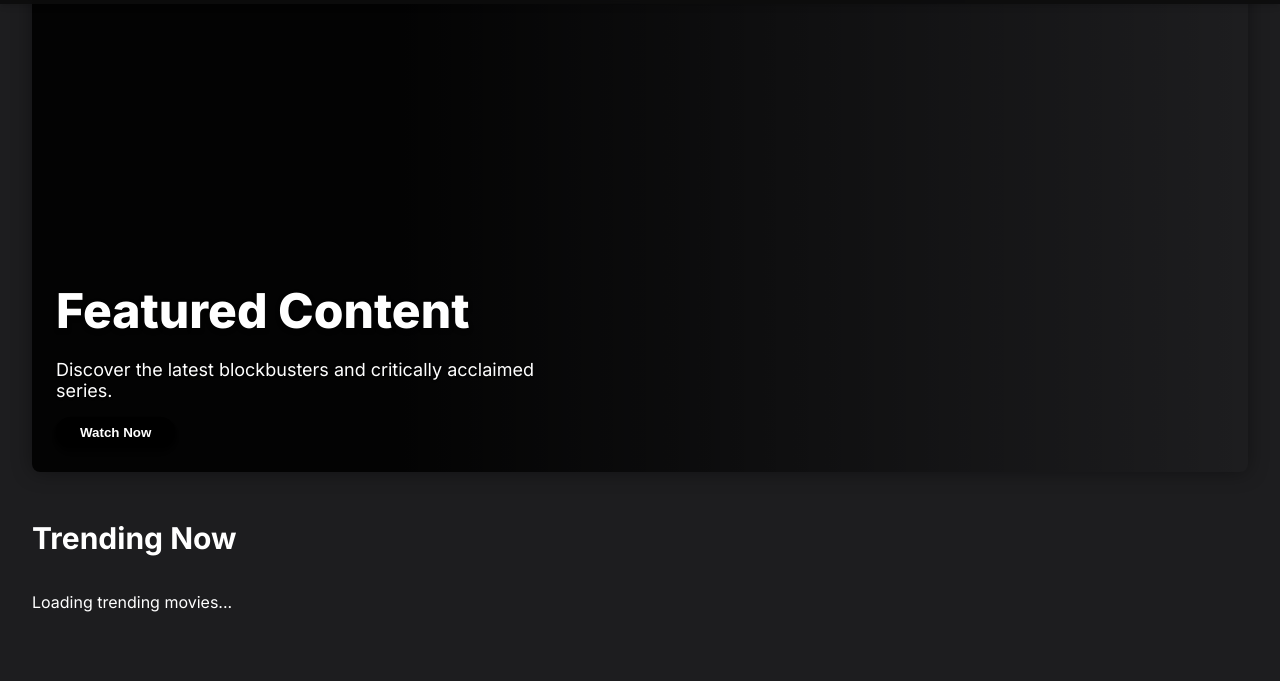
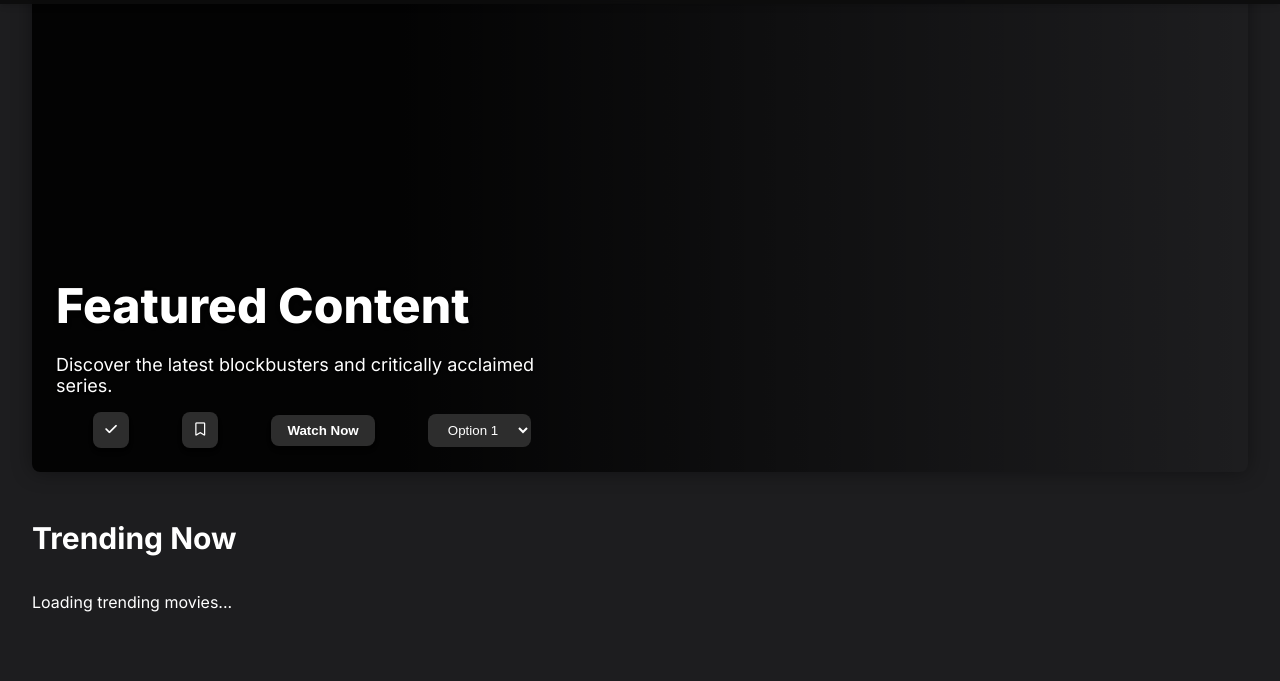
Before and after one commit to Neverneverbabe/App, a website with bundled scripts: page index.html in a window 1280 px wide. Shown: the part 84-765 px from the top of the page. Built offline with nearby package versions, Linux system fonts and the light colour scheme.

Commit message:
Add action button row to hero section

```diff
--- a/index.html
+++ b/index.html
@@ -385,6 +385,43 @@
         .hero-section button:hover {
             background-color: #222; /* Darker black on hover */
             transform: scale(1.05);
+        }
+
+        .action-row {
+            display: flex;
+            justify-content: space-evenly;
+            align-items: center;
+            gap: 1rem;
+            margin-top: 1rem;
+        }
+
+        .action-row .icon-btn,
+        .action-row .watch-now-btn,
+        .action-row .action-dropdown {
+            padding: 0.5rem 1rem;
+            border-radius: 0.5rem;
+            border: none;
+            background-color: var(--card-bg);
+            color: var(--text-primary);
+            cursor: pointer;
+        }
+
+        .action-row .icon-btn {
+            display: flex;
+            align-items: center;
+            justify-content: center;
+            width: 36px;
+            height: 36px;
+        }
+
+        .action-row .action-dropdown {
+            background-color: var(--card-bg);
+            color: var(--text-primary);
+        }
+
+        .light-mode .action-row .action-dropdown {
+            background-color: var(--white);
+            color: var(--black);
         }
 
         /* Item Detail Modal (New Section) */
@@ -1537,7 +1574,15 @@
                 <div class="content">
                     <h2 id="hero-title">Featured Content</h2>
                     <p id="hero-overview">Discover the latest blockbusters and critically acclaimed series.</p>
-                    <button>Watch Now</button>
+                    <div class="action-row">
+                        <button class="icon-btn" title="Mark as Seen"><i class="fas fa-check"></i></button>
+                        <button class="icon-btn" title="Add to Watchlist"><i class="fa-regular fa-bookmark"></i></button>
+                        <button class="watch-now-btn">Watch Now</button>
+                        <select class="action-dropdown">
+                            <option>Option 1</option>
+                            <option>Option 2</option>
+                        </select>
+                    </div>
                 </div>
             </section> <section class="content-section">
                 <h3>Trending Now</h3>
```
